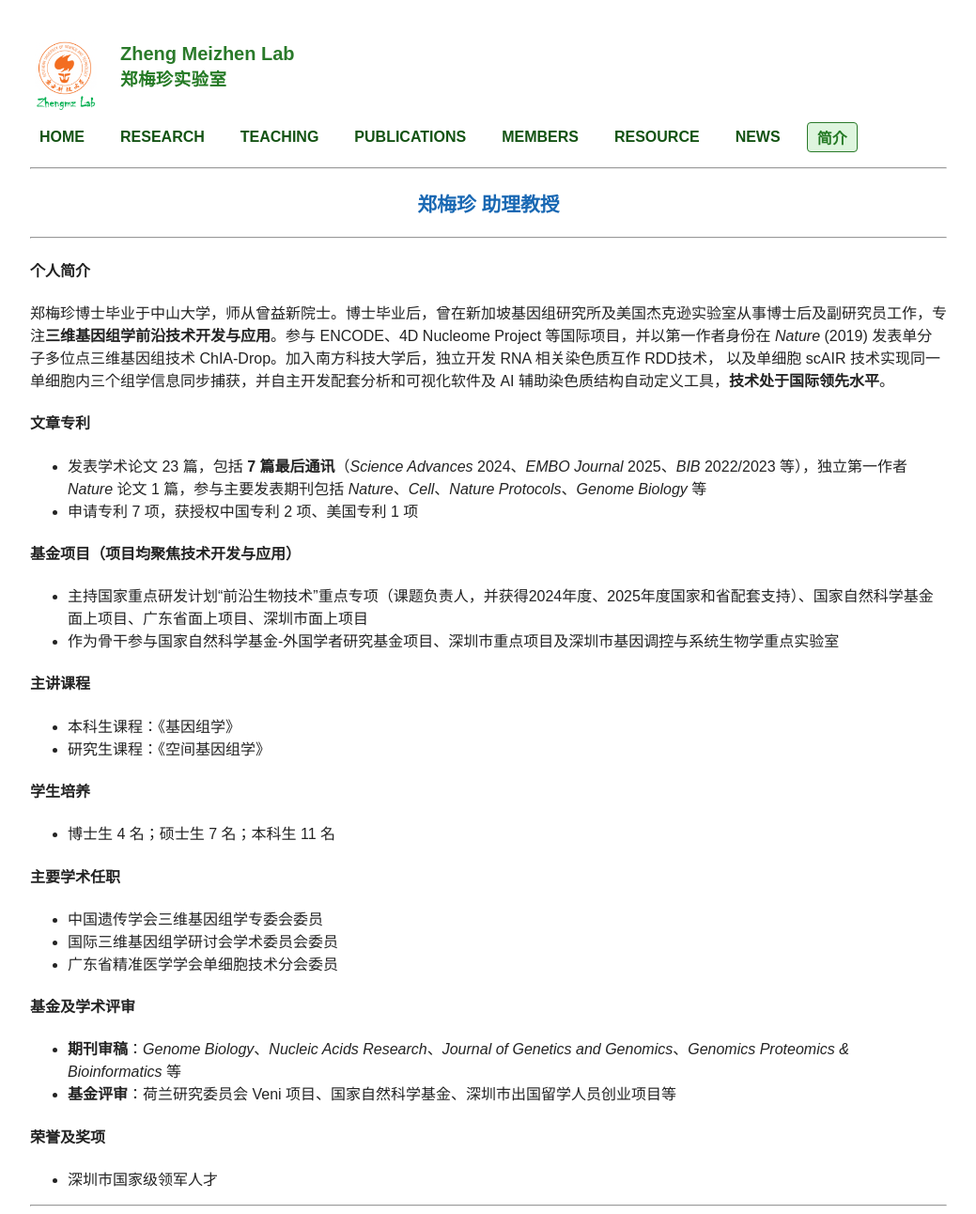
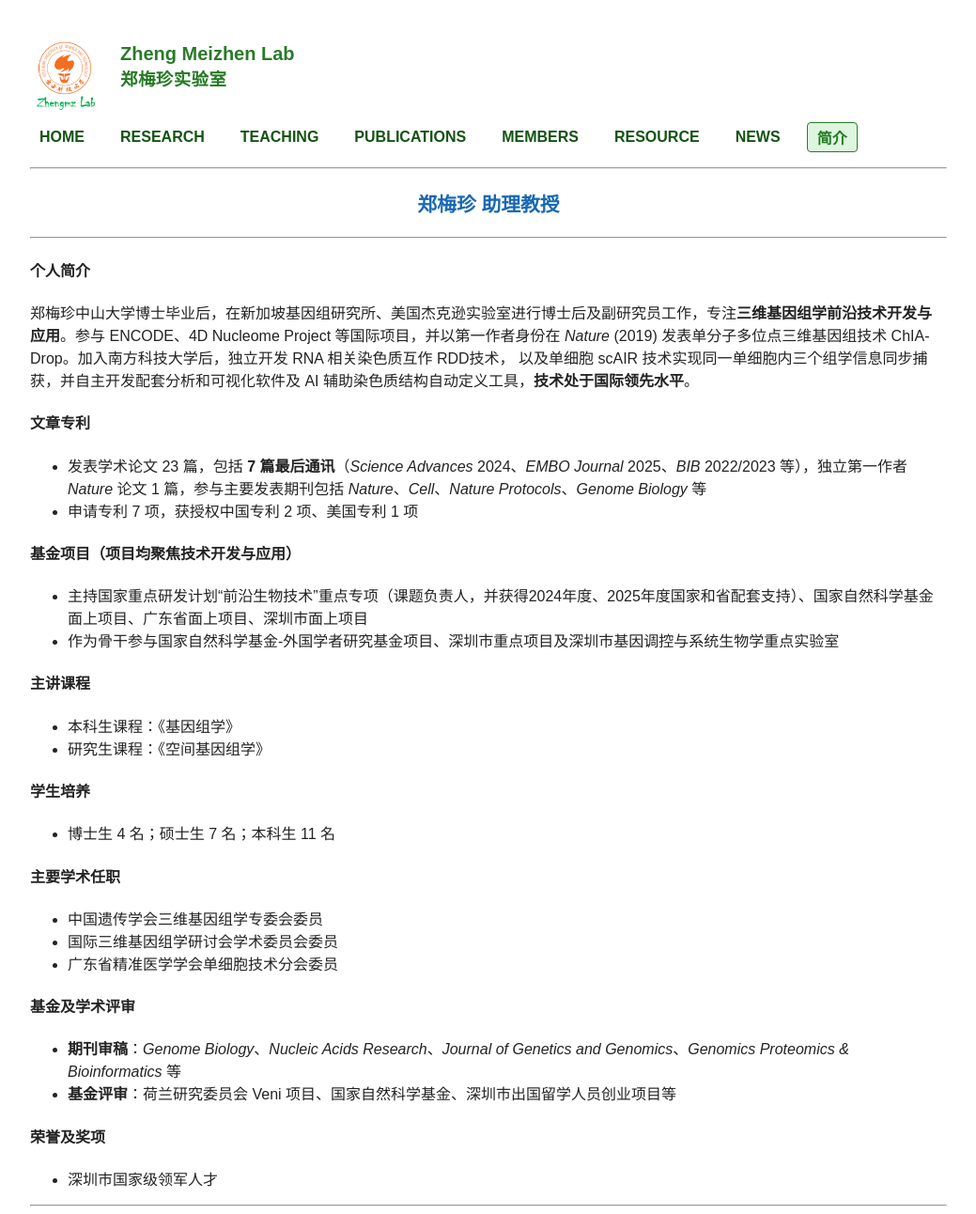
Before and after one commit to ZhengmzLab/zhengmzlab.github.io, a Jekyll site: the page built from zh.md, in a window 1280 px wide. Shown: the whole page at 94% size, without its empty margins (120-1159 px from the left). Built offline with Jekyll 4.4.1, drawn with Linux system fonts in a browser that asks for light colours; comment, search, counter and statistics services are not loaded.

Commit message:
Update zh.md

```diff
--- a/zh.md
+++ b/zh.md
@@ -11,7 +11,7 @@ title: 简介
 
 #### 个人简介
 
-郑梅珍博士毕业于中山大学，师从曾益新院士。博士毕业后，曾在新加坡基因组研究所及美国杰克逊实验室从事博士后及副研究员工作，专注**三维基因组学前沿技术开发与应用**。参与 ENCODE、4D Nucleome Project 等国际项目，并以第一作者身份在 *Nature* (2019) 发表单分子多位点三维基因组技术 ChIA-Drop。加入南方科技大学后，独立开发 RNA 相关染色质互作 RDD技术， 以及单细胞 scAIR 技术实现同一单细胞内三个组学信息同步捕获，并自主开发配套分析和可视化软件及 AI 辅助染色质结构自动定义工具，**技术处于国际领先水平**。
+郑梅珍中山大学博士毕业后，在新加坡基因组研究所、美国杰克逊实验室进行博士后及副研究员工作，专注**三维基因组学前沿技术开发与应用**。参与 ENCODE、4D Nucleome Project 等国际项目，并以第一作者身份在 *Nature* (2019) 发表单分子多位点三维基因组技术 ChIA-Drop。加入南方科技大学后，独立开发 RNA 相关染色质互作 RDD技术， 以及单细胞 scAIR 技术实现同一单细胞内三个组学信息同步捕获，并自主开发配套分析和可视化软件及 AI 辅助染色质结构自动定义工具，**技术处于国际领先水平**。
 
 
 #### 文章专利
```
